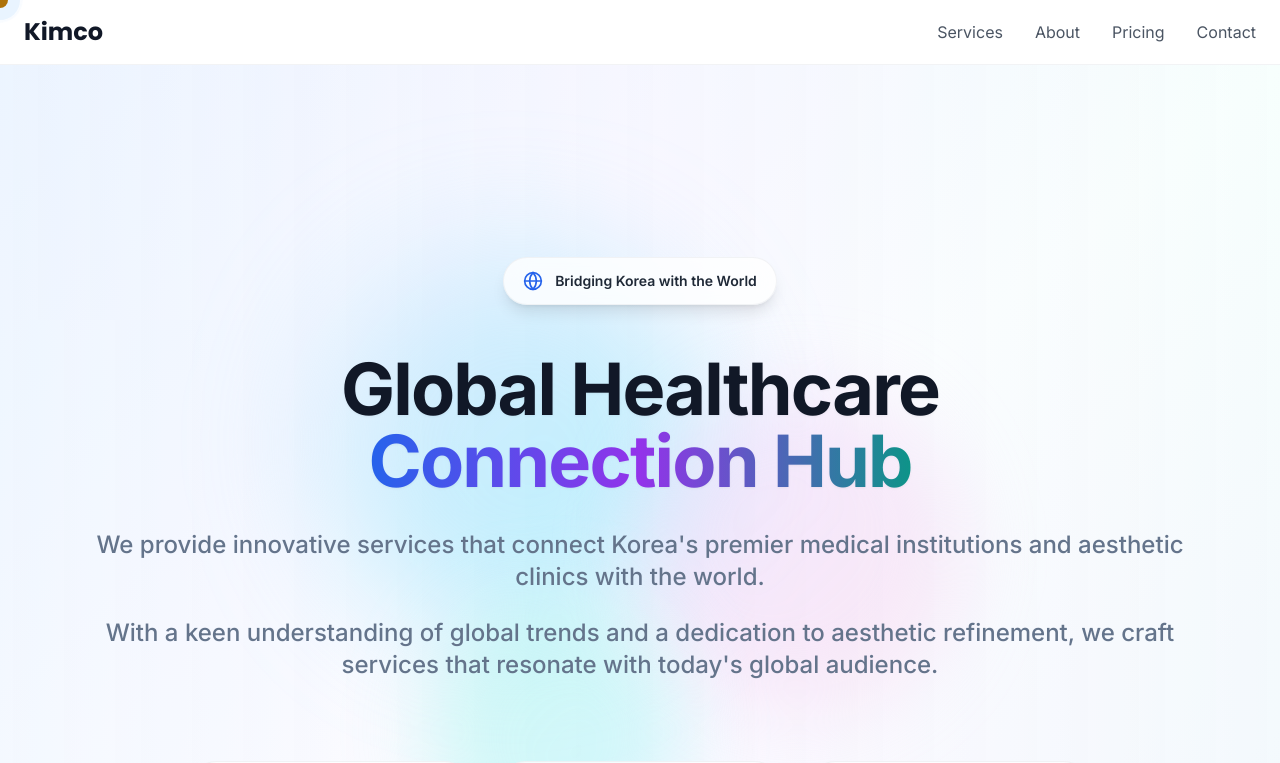
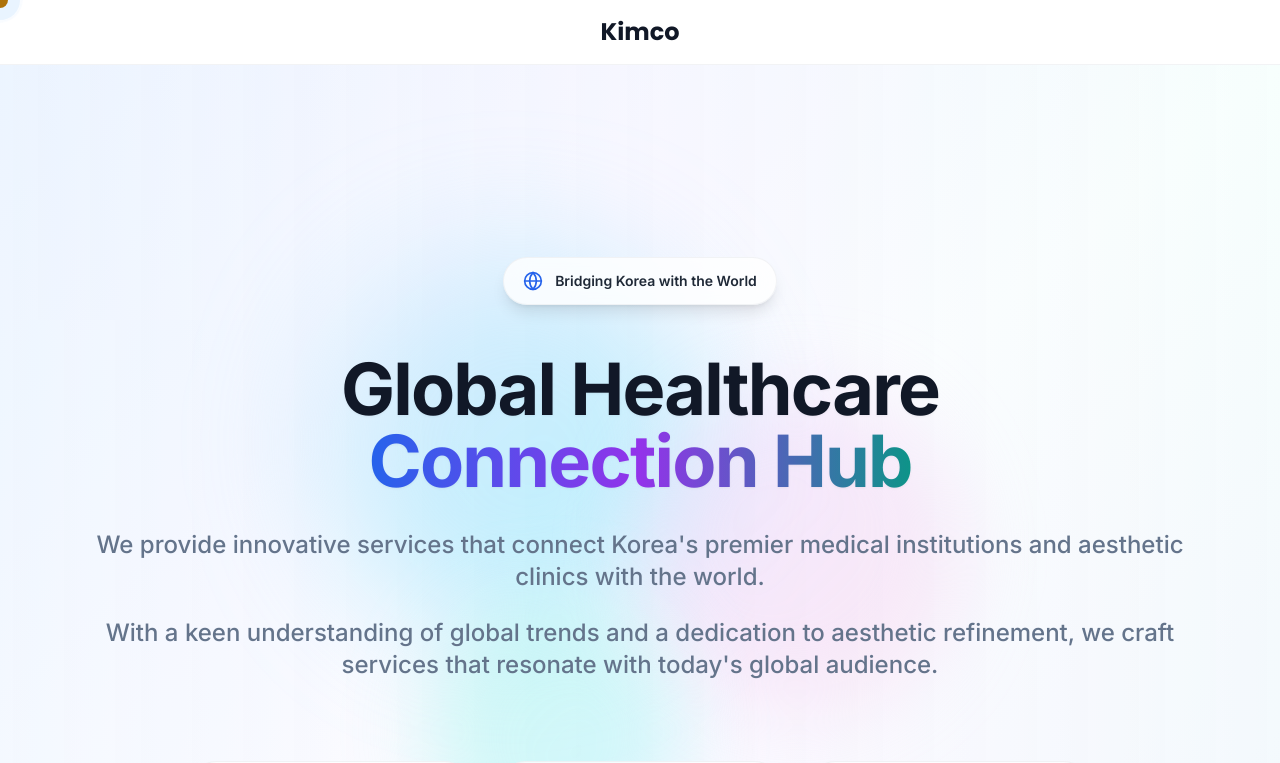
Before and after one commit to hi-jihyun-nam/stellar-web-welcome-site, a React (Vite) app: page / in a window 1280 px wide. Shown: the top 763 px of the page. Built offline with nearby package versions, Linux system fonts and the light colour scheme.

Commit message:
Remove header menu and keep logo
Removed the navigation menu from the header, leaving only the logo. Edited `src/components/Header.tsx`.

```diff
--- a/src/components/Header.tsx
+++ b/src/components/Header.tsx
@@ -3,19 +3,10 @@ const Header = () => {
   return (
     <header className="bg-white/95 backdrop-blur-md border-b border-gray-200/50 shadow-sm">
       <div className="max-w-7xl mx-auto px-6 py-4">
-        <div className="flex items-center justify-between">
-          <div className="flex items-center">
-            <h1 className="text-2xl font-bold text-gray-900 font-poppins">
-              Kimco
-            </h1>
-          </div>
-
-          <nav className="hidden md:flex items-center space-x-8">
-            <a href="#services" className="text-gray-600 hover:text-gray-900 transition-colors">Services</a>
-            <a href="#about" className="text-gray-600 hover:text-gray-900 transition-colors">About</a>
-            <a href="#pricing" className="text-gray-600 hover:text-gray-900 transition-colors">Pricing</a>
-            <a href="#contact" className="text-gray-600 hover:text-gray-900 transition-colors">Contact</a>
-          </nav>
+        <div className="flex items-center justify-center">
+          <h1 className="text-2xl font-bold text-gray-900 font-poppins">
+            Kimco
+          </h1>
         </div>
       </div>
     </header>
```
